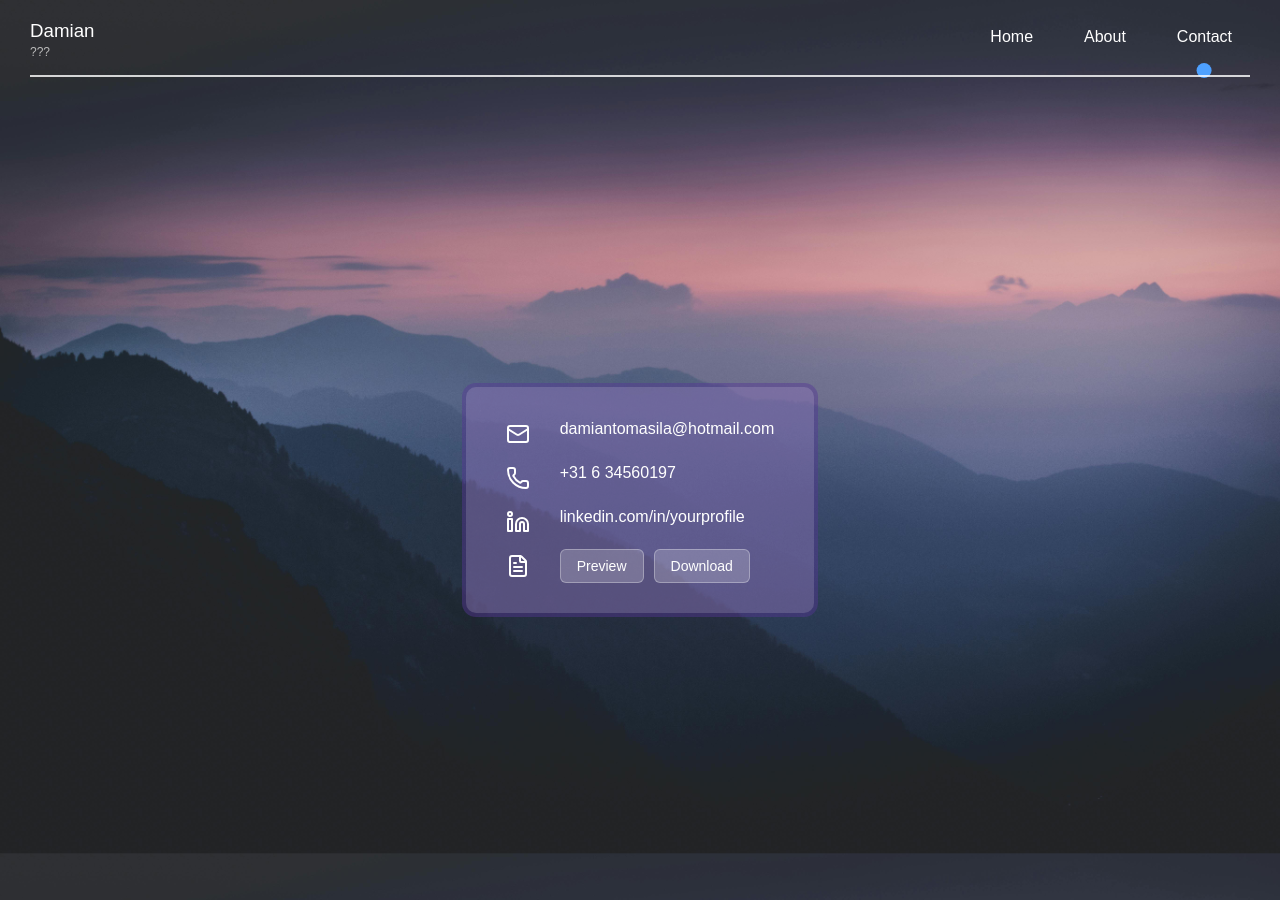
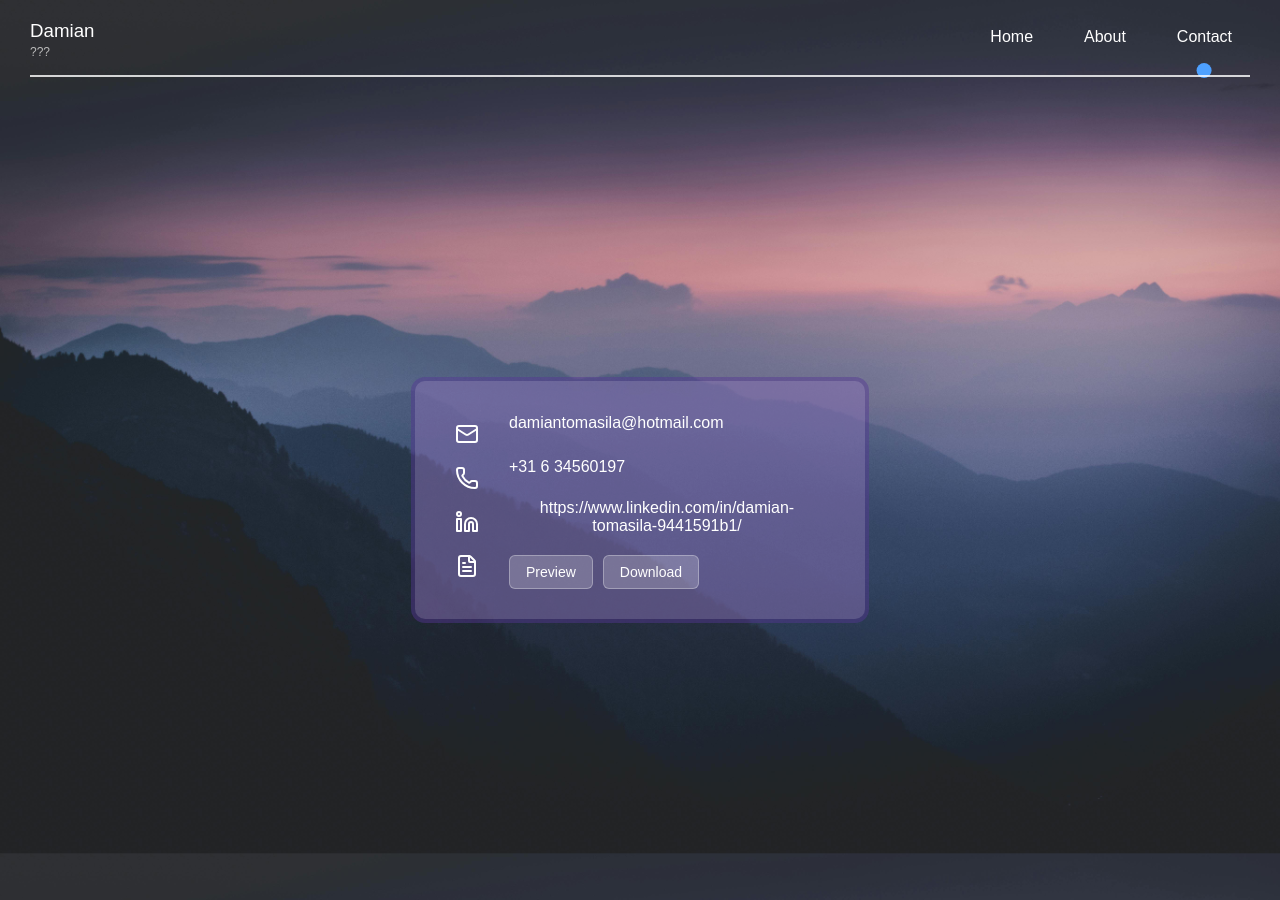
Before and after one commit to Zandzakje/ShowcasePortfolio, a React (Create React App) app in the folder showcaseportfolio/: page /#/contact in a window 1280 px wide. Built offline with nearby package versions, Linux system fonts and the light colour scheme.

Commit message:
lighting fix
bugfix 'blue' lighting on dna helix visible on github pages

```diff
--- a/showcaseportfolio/src/components/DnaHelix.js
+++ b/showcaseportfolio/src/components/DnaHelix.js
@@ -92,6 +92,10 @@ export default function DnaHelix({ scrollRef }) {
     });
     renderer.setSize(window.innerWidth, window.innerHeight);
     renderer.setPixelRatio(window.devicePixelRatio);
+
+    renderer.outputColorSpace = THREE.SRGBColorSpace;
+    renderer.toneMapping = THREE.ACESFilmicToneMapping;
+    renderer.toneMappingExposure = 1.0;
 
     // Clear any existing canvas before appending
     if (container) {
--- a/showcaseportfolio/src/pages/Contact.js
+++ b/showcaseportfolio/src/pages/Contact.js
@@ -32,7 +32,7 @@ export default function Contact() {
               <div className="contact-info">
                 <div>damiantomasila@hotmail.com</div>
                 <div>+31 6 34560197</div>
-                <div>linkedin.com/in/yourprofile</div>
+                <div>https://www.linkedin.com/in/damian-tomasila-9441591b1/</div>
                 <div className="cv-buttons">
                   <button onClick={handlePreviewCV} className="cv-button">
                     Preview
```
